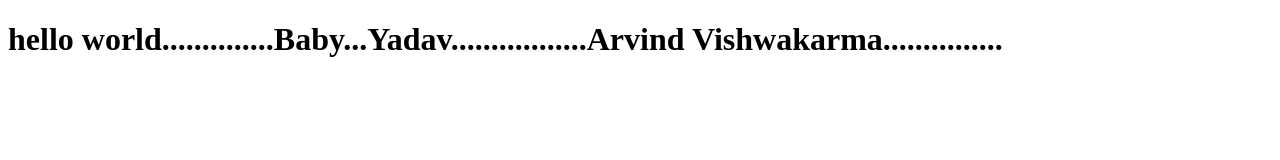
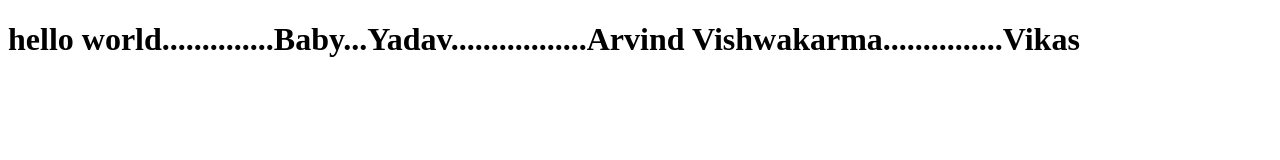
Before and after one commit to Bebiyadav9321/Gitpract, a plain HTML site: page index.html in a window 1280 px wide. Drawn offline with Linux system fonts and the light colour scheme.

Commit message:
Vikas Added

```diff
--- a/index.html
+++ b/index.html
@@ -7,6 +7,6 @@
     <title>Document</title>
 </head>
 <body>
-    <h1>hello world..............Baby...Yadav.................Arvind Vishwakarma...............</h1>
+    <h1>hello world..............Baby...Yadav.................Arvind Vishwakarma...............Vikas</h1>
 </body>
 </html>
```
